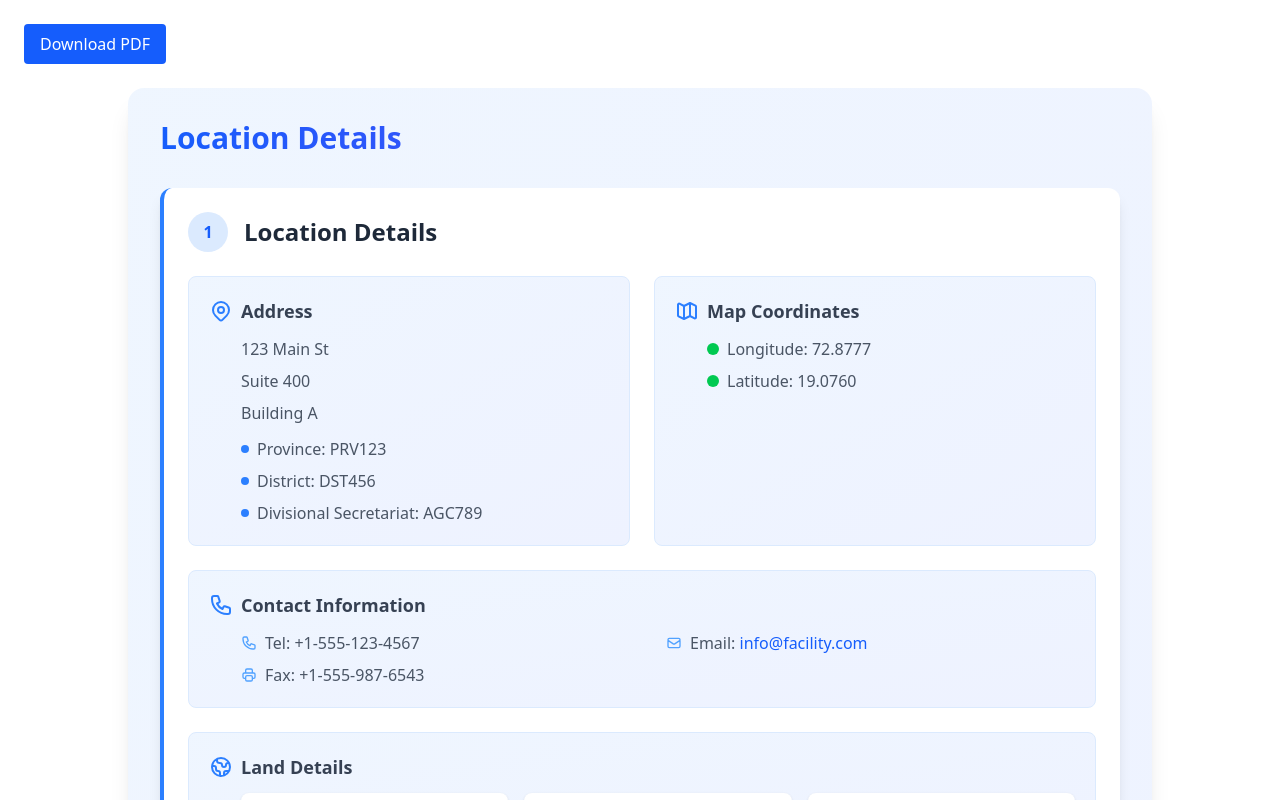
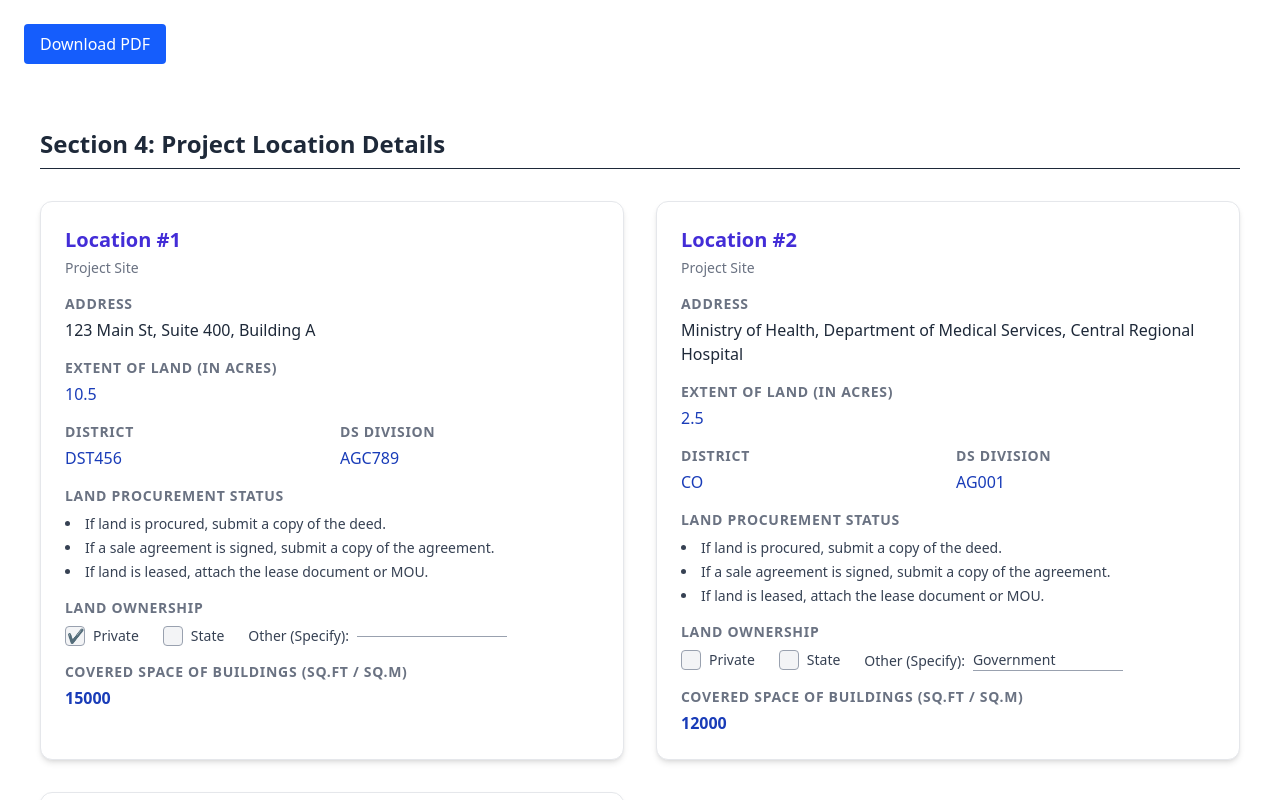
Before and after one commit to DilukaB/BOI-Application-Views, a React (Vite) app in the folder BOI Housing/Frontend/: page / in a window 1280 px wide. Shown: the top 800 px of the page. Built offline with nearby package versions, Linux system fonts and the light colour scheme.

Commit message:
site location

```diff
--- a/BOI Housing/Frontend/src/components/SiteLocationsForm.jsx
+++ b/BOI Housing/Frontend/src/components/SiteLocationsForm.jsx
@@ -3,149 +3,129 @@ import React from 'react';
 const SiteLocationsForm = ({ siteLocations = [] }) => {
   if (siteLocations.length === 0) {
     return (
-            <div className="max-w-4xl mx-auto p-8 bg-gradient-to-br from-blue-50 to-indigo-50 rounded-2xl shadow-xl">
-                <h2 className="text-3xl font-extrabold text-transparent bg-clip-text bg-gradient-to-r from-blue-600 to-indigo-600 mb-4">
-                    Location Details
-                </h2>
-                <p className="text-lg text-gray-600 mb-6">No location data available</p>
-                <button className="px-6 py-3 bg-gradient-to-r from-blue-500 to-indigo-600 text-white font-medium rounded-full shadow-lg hover:shadow-xl transform hover:-translate-y-1 transition-all duration-300">
-                    + Add Location
-                </button>
+      <div className="flex justify-center py-20">
+        <p className="text-lg font-medium text-gray-500 animate-pulse">
+          Loading location data...
+        </p>
       </div>
     );
   }
 
   return (
-        <div className="max-w-5xl mx-auto p-8 bg-gradient-to-br from-blue-50 to-indigo-50 rounded-2xl shadow-xl">
-            <h2 className="text-3xl font-extrabold text-transparent bg-clip-text bg-gradient-to-r from-blue-600 to-indigo-600 mb-8">
-                Location Details
+    <div className="container mx-auto px-4 py-10 text-gray-800">
+      <h2 className="text-2xl font-semibold mb-8 text-gray-800 border-b pb-2">
+        Section 4: Project Location Details
       </h2>
 
-            <div className="space-y-8">
+      <div className="grid grid-cols-1 md:grid-cols-2 gap-8">
         {siteLocations.map((location, index) => (
           <div
             key={index}
-                        className="bg-white p-6 rounded-xl shadow-lg hover:shadow-xl transition-shadow duration-300 border-l-4 border-blue-500"
+            className="border rounded-xl p-6 transition-all duration-300 border-gray-200 shadow-md hover:shadow-lg bg-white space-y-6"
           >
-                        <div className="flex items-center mb-6">
-                            <div className="flex items-center justify-center w-10 h-10 rounded-full bg-blue-100 text-blue-600 font-bold mr-4">
-                                {index + 1}
-                            </div>
-                            <h3 className="text-2xl font-bold text-gray-800">Location Details</h3>
-                        </div>
-
-                        <div className="grid grid-cols-1 lg:grid-cols-2 gap-6 mb-6">
-                            {/* Address Section */}
-                            <div className="bg-gradient-to-br from-blue-50 to-indigo-50 p-5 rounded-lg border border-blue-100">
-                                <div className="flex items-center mb-3">
-                                    <svg className="w-6 h-6 text-blue-500 mr-2" fill="none" stroke="currentColor" viewBox="0 0 24 24">
-                                        <path strokeLinecap="round" strokeLinejoin="round" strokeWidth={2} d="M17.657 16.657L13.414 20.9a1.998 1.998 0 01-2.827 0l-4.244-4.243a8 8 0 1111.314 0z" />
-                                        <path strokeLinecap="round" strokeLinejoin="round" strokeWidth={2} d="M15 11a3 3 0 11-6 0 3 3 0 016 0z" />
-                                    </svg>
-                                    <h4 className="text-lg font-semibold text-gray-700">Address</h4>
-                                </div>
-                                <div className="space-y-2 pl-8">
-                                    <p className="text-gray-600">{location.facadD1}</p>
-                                    <p className="text-gray-600">{location.facadD2}</p>
-                                    <p className="text-gray-600">{location.facadD3}</p>
-                                    <div className="flex items-center mt-3">
-                                        <span className="inline-block w-2 h-2 rounded-full bg-blue-500 mr-2"></span>
-                                        <p className="text-gray-600">Province: {location.facprvcd}</p>
-                                    </div>
-                                    <div className="flex items-center">
-                                        <span className="inline-block w-2 h-2 rounded-full bg-blue-500 mr-2"></span>
-                                        <p className="text-gray-600">District: {location.facdistcd}</p>
-                                    </div>
-                                    <div className="flex items-center">
-                                        <span className="inline-block w-2 h-2 rounded-full bg-blue-500 mr-2"></span>
-                                        <p className="text-gray-600">Divisional Secretariat: {location.facagacd}</p>
-                                    </div>
+            <div className="flex justify-between items-start mb-4">
+              <div>
+                <h3 className="text-xl font-bold text-indigo-700">
+                  Location #{index + 1}
+                </h3>
+                <p className="text-sm text-gray-500 mt-1">Project Site</p>
               </div>
             </div>
 
-                            {/* Map Coordinates Section */}
-                            <div className="bg-gradient-to-br from-blue-50 to-indigo-50 p-5 rounded-lg border border-blue-100">
-                                <div className="flex items-center mb-3">
-                                    <svg className="w-6 h-6 text-blue-500 mr-2" fill="none" stroke="currentColor" viewBox="0 0 24 24">
-                                        <path strokeLinecap="round" strokeLinejoin="round" strokeWidth={2} d="M9 20l-5.447-2.724A1 1 0 013 16.382V5.618a1 1 0 011.447-.894L9 7m0 13l6-3m-6 3V7m6 10l4.553 2.276A1 1 0 0021 18.382V7.618a1 1 0 00-.553-.894L15 4m0 13V4m0 0L9 7" />
-                                    </svg>
-                                    <h4 className="text-lg font-semibold text-gray-700">Map Coordinates</h4>
+            <div className="space-y-4">
+              <div>
+                <h4 className="text-sm font-semibold text-gray-500 uppercase tracking-wider">
+                  Address
+                </h4>
+                <p className="mt-1">
+                  {[location.facadD1, location.facadD2, location.facadD3]
+                    .filter(Boolean)
+                    .join(", ")}
+                </p>
               </div>
-                                <div className="pl-8">
-                                    <div className="flex items-center mb-2">
-                                        <span className="inline-block w-3 h-3 rounded-full bg-green-500 mr-2"></span>
-                                        <p className="text-gray-600">Longitude: <span className="font-medium">{location.longitude}</span></p>
+
+              <div>
+                <h4 className="text-sm font-semibold text-gray-500 uppercase tracking-wider">
+                  Extent of Land (in acres)
+                </h4>
+                <p className="mt-1 text-blue-800 font-medium">
+                  {location.lndacr}
+                </p>
               </div>
-                                    <div className="flex items-center">
-                                        <span className="inline-block w-3 h-3 rounded-full bg-green-500 mr-2"></span>
-                                        <p className="text-gray-600">Latitude: <span className="font-medium">{location.latitude}</span></p>
+
+              <div className="grid grid-cols-2 gap-4">
+                <div>
+                  <h4 className="text-sm font-semibold text-gray-500 uppercase tracking-wider">
+                    District
+                  </h4>
+                  <p className="mt-1 text-blue-800 font-medium">
+                    {location.facdistcd}
+                  </p>
                 </div>
-                                </div>
+                <div>
+                  <h4 className="text-sm font-semibold text-gray-500 uppercase tracking-wider">
+                    DS Division
+                  </h4>
+                  <p className="mt-1 text-blue-800 font-medium">
+                    {location.facagacd}
+                  </p>
                 </div>
               </div>
 
-                        {/* Contact Information Section */}
-                        <div className="bg-gradient-to-br from-blue-50 to-indigo-50 p-5 rounded-lg border border-blue-100 mb-6">
-                            <div className="flex items-center mb-3">
-                                <svg className="w-6 h-6 text-blue-500 mr-2" fill="none" stroke="currentColor" viewBox="0 0 24 24">
-                                    <path strokeLinecap="round" strokeLinejoin="round" strokeWidth={2} d="M3 5a2 2 0 012-2h3.28a1 1 0 01.948.684l1.498 4.493a1 1 0 01-.502 1.21l-2.257 1.13a11.042 11.042 0 005.516 5.516l1.13-2.257a1 1 0 011.21-.502l4.493 1.498a1 1 0 01.684.949V19a2 2 0 01-2 2h-1C9.716 21 3 14.284 3 6V5z" />
-                                </svg>
-                                <h4 className="text-lg font-semibold text-gray-700">Contact Information</h4>
+              <div>
+                <h4 className="text-sm font-semibold text-gray-500 uppercase tracking-wider">
+                  Land Procurement Status
+                </h4>
+                <ul className="list-disc list-inside mt-2 text-gray-700 text-sm space-y-1">
+                  <li>If land is procured, submit a copy of the deed.</li>
+                  <li>
+                    If a sale agreement is signed, submit a copy of the
+                    agreement.
+                  </li>
+                  <li>
+                    If land is leased, attach the lease document or MOU.
+                  </li>
+                </ul>
               </div>
-                            <div className="grid grid-cols-1 md:grid-cols-2 gap-4 pl-8">
+
               <div>
-                                    <p className="text-gray-600 flex items-center">
-                                        <svg className="w-4 h-4 text-blue-400 mr-2" fill="none" stroke="currentColor" viewBox="0 0 24 24">
-                                            <path strokeLinecap="round" strokeLinejoin="round" strokeWidth={2} d="M3 5a2 2 0 012-2h3.28a1 1 0 01.948.684l1.498 4.493a1 1 0 01-.502 1.21l-2.257 1.13a11.042 11.042 0 005.516 5.516l1.13-2.257a1 1 0 011.21-.502l4.493 1.498a1 1 0 01.684.949V19a2 2 0 01-2 2h-1C9.716 21 3 14.284 3 6V5z" />
-                                        </svg>
-                                        <span>Tel: <span className="font-medium">{location.factel}</span></span>
-                                    </p>
-                                    <p className="text-gray-600 flex items-center mt-2">
-                                        <svg className="w-4 h-4 text-blue-400 mr-2" fill="none" stroke="currentColor" viewBox="0 0 24 24">
-                                            <path strokeLinecap="round" strokeLinejoin="round" strokeWidth={2} d="M17 17h2a2 2 0 002-2v-4a2 2 0 00-2-2H5a2 2 0 00-2 2v4a2 2 0 002 2h2m2 4h6a2 2 0 002-2v-4a2 2 0 00-2-2H9a2 2 0 00-2 2v4a2 2 0 002 2zm8-12V5a2 2 0 00-2-2H9a2 2 0 00-2 2v4h10z" />
-                                        </svg>
-                                        <span>Fax: <span className="font-medium">{location.facfax}</span></span>
-                                    </p>
-                                </div>
-                                <div>
-                                    <p className="text-gray-600 flex items-center">
-                                        <svg className="w-4 h-4 text-blue-400 mr-2" fill="none" stroke="currentColor" viewBox="0 0 24 24">
-                                            <path strokeLinecap="round" strokeLinejoin="round" strokeWidth={2} d="M3 8l7.89 5.26a2 2 0 002.22 0L21 8M5 19h14a2 2 0 002-2V7a2 2 0 00-2-2H5a2 2 0 00-2 2v10a2 2 0 002 2z" />
-                                        </svg>
-                                        <span>Email: <span className="font-medium text-blue-600">{location.faceml}</span></span>
-                                    </p>
-                                </div>
+                <h4 className="text-sm font-semibold text-gray-500 uppercase tracking-wider">
+                  Land Ownership
+                </h4>
+                <div className="mt-2 flex flex-wrap items-start gap-6 text-sm text-gray-700">
+                  {["Private", "State"].map((type) => (
+                    <label key={type} className="flex items-center gap-2">
+                      <span
+                        className={`w-5 h-5 border border-gray-400 rounded-sm flex items-center justify-center bg-gray-100 text-green-600 font-bold`}
+                      >
+                        {location.ownership === type ? "✔" : ""}
+                      </span>
+                      {type}
+                    </label>
+                  ))}
+                  <label className="flex items-center gap-2">
+                    Other (Specify):
+                    <span className="border-b border-gray-400 min-w-[150px] font-medium">
+                      {!["Private", "State"].includes(location.ownership)
+                        ? location.ownership
+                        : ""}
+                    </span>
+                  </label>
                 </div>
               </div>
 
-                        {/* Land Details Section */}
-                        <div className="bg-gradient-to-br from-blue-50 to-indigo-50 p-5 rounded-lg border border-blue-100">
-                            <div className="flex items-center mb-3">
-                                <svg className="w-6 h-6 text-blue-500 mr-2" fill="none" stroke="currentColor" viewBox="0 0 24 24">
-                                    <path strokeLinecap="round" strokeLinejoin="round" strokeWidth={2} d="M3.055 11H5a2 2 0 012 2v1a2 2 0 002 2 2 2 0 012 2v2.945M8 3.935V5.5A2.5 2.5 0 0010.5 8h.5a2 2 0 012 2 2 2 0 104 0 2 2 0 012-2h1.064M15 20.488V18a2 2 0 012-2h3.064M21 12a9 9 0 11-18 0 9 9 0 0118 0z" />
-                                </svg>
-                                <h4 className="text-lg font-semibold text-gray-700">Land Details</h4>
-                            </div>
-                            <div className="grid grid-cols-1 sm:grid-cols-3 gap-4 pl-8">
-                                <div className="bg-white p-3 rounded-lg shadow-sm">
-                                    <p className="text-sm text-gray-500">Ownership</p>
-                                    <p className="font-medium">{location.ownership}</p>
-                                </div>
-                                <div className="bg-white p-3 rounded-lg shadow-sm">
-                                    <p className="text-sm text-gray-500">Units</p>
-                                    <p className="font-medium">{location.numberOfUnits}</p>
-                                </div>
-                                <div className="bg-white p-3 rounded-lg shadow-sm">
-                                    <p className="text-sm text-gray-500">Extent</p>
-                                    <p className="font-medium">{location.lndacr} Acres</p>
-                                </div>
+              <div>
+                <h4 className="text-sm font-semibold text-gray-500 uppercase tracking-wider">
+                  Covered Space of Buildings (sq.ft / sq.m)
+                </h4>
+                <p className="mt-1 text-blue-800 font-semibold">
+                  {location.coveredSpace}
+                </p>
               </div>
             </div>
           </div>
         ))}
       </div>
-
-
     </div>
   );
 };
```
Lines whose indentation alone changed are shown as unchanged.
